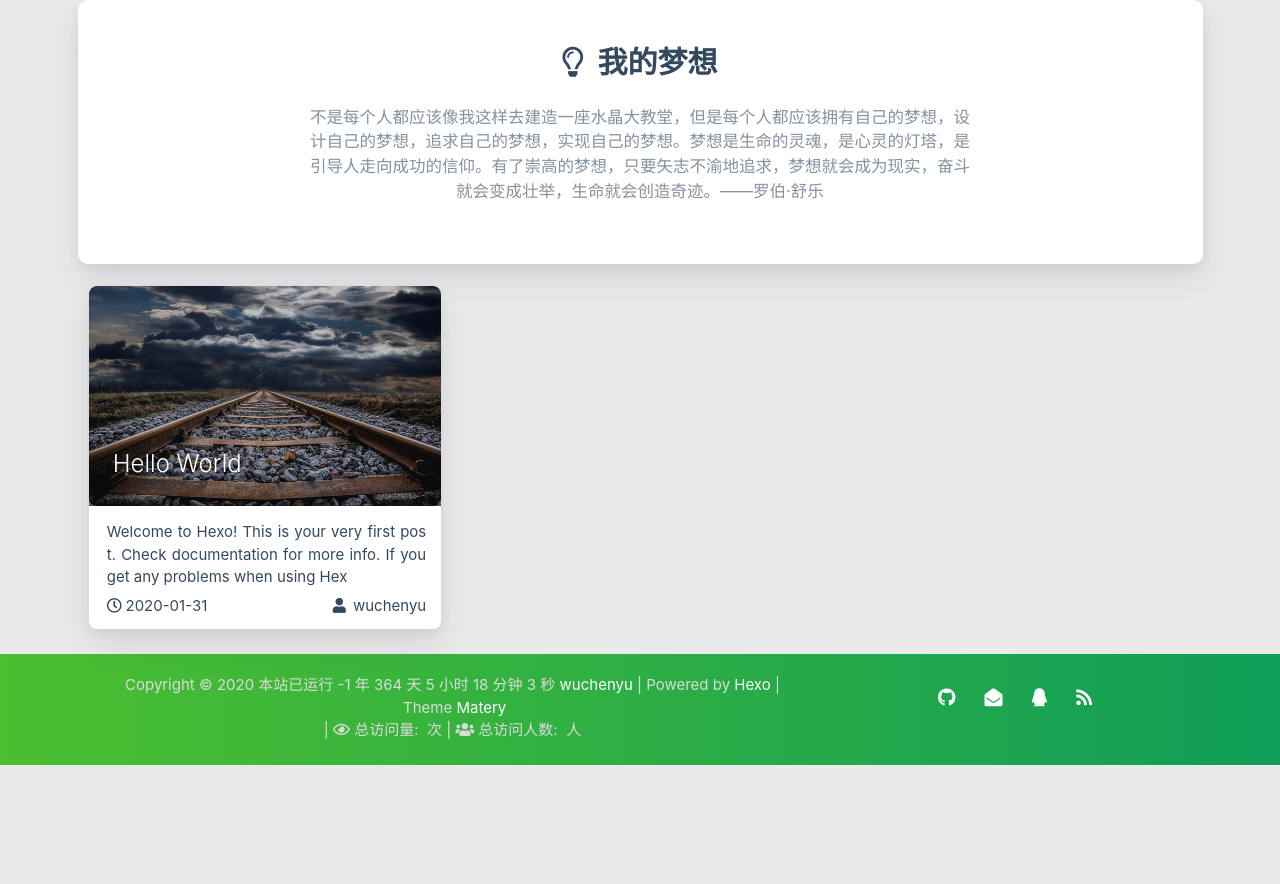
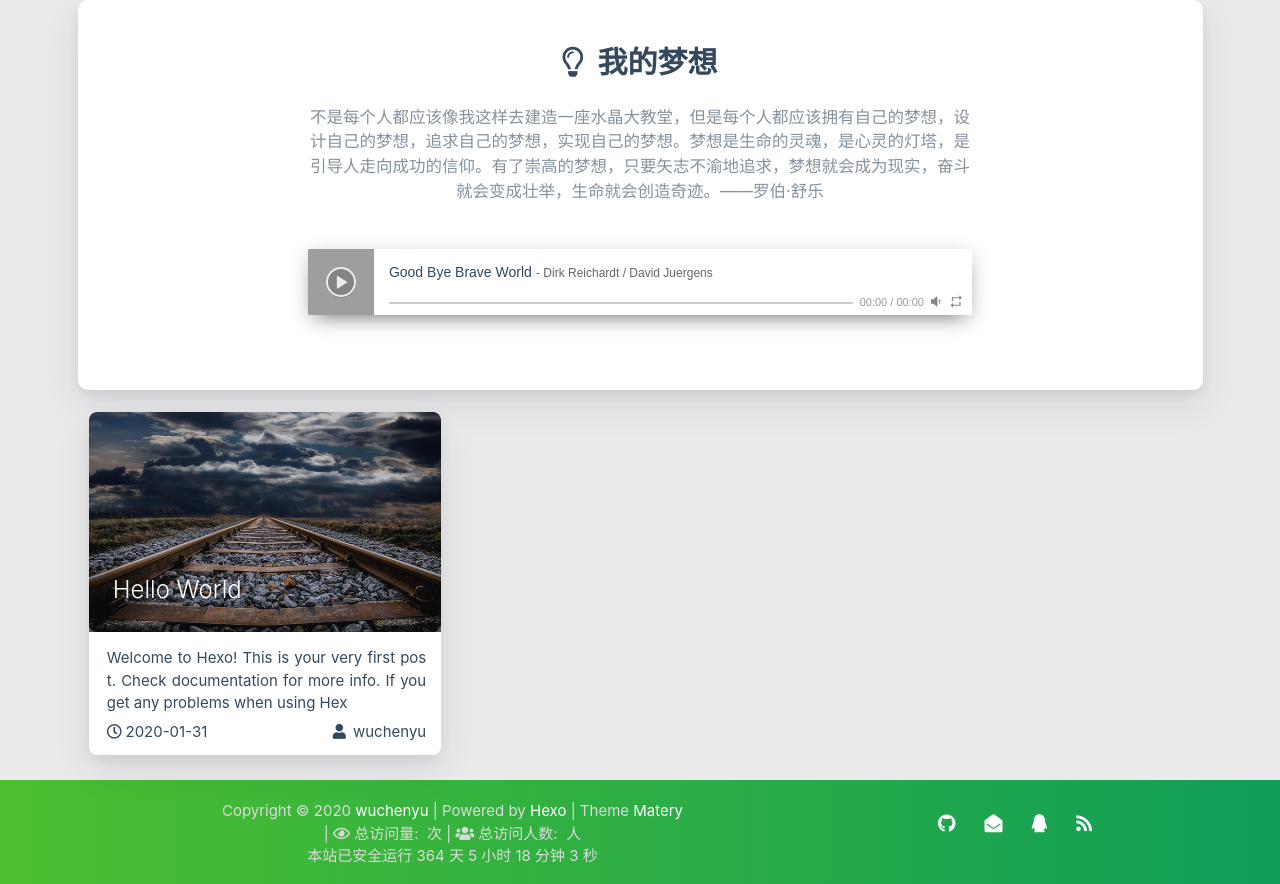
Before and after one commit to VVCY/VVCY.github.io, a plain HTML site: page index.html in a window 1280 px wide. Shown: the part 818-1702 px from the top of the page. Before the commit the page ends 1583 px from the top, so only its background shows below. Drawn offline with nearby package versions, Linux system fonts and the light colour scheme; some packages are replaced by stand-ins of ours; no server answers; grey boxes are pictures that could not be loaded; a script that the page names is missing.

Commit message:
Site updated: 2020-02-01 13:17:57

```diff
--- a/index.html
+++ b/index.html
@@ -502,6 +502,37 @@
 
 
 
+<link rel="stylesheet" href="/libs/aplayer/APlayer.min.css">
+<div class="music-player">
+
+    <div class="row">
+        <div class="col l8 offset-l2 m10 offset-m1 s12">
+            <div id="aplayer" class="music"></div>
+        </div>
+    </div>
+</div>
+
+<script src="/libs/aplayer/APlayer.min.js"></script>
+<script>
+$(function () {
+    new APlayer({
+        container: document.getElementById('aplayer'),
+        fixed: 'false' === 'true',
+        autoplay: 'false' === 'true',
+        theme: '#42b983',
+        loop: 'all',
+        order: 'list',
+        preload: 'auto',
+        volume: Number('0.7'),
+        listFolded: 'false' === 'true',
+        listMaxHeight: '',
+        audio: eval([{"name":"Good Bye Brave World","artist":"Dirk Reichardt / David Juergens","url":"https://music.163.com/#/song?id=26624722","cover":"https://p2.music.126.net/kSz24XocHFSKv3LIcxRm9w==/109951164429251929.jpg?imageView=1&type=webp&thumbnail=80x0"}])
+    });
+});
+</script>
+
+
+
 
 
                     <div id="recommend-sections" class="recommend">
@@ -569,11 +600,10 @@
 
 
     <footer class="page-footer bg-color">
-    <div class="container row center-align" style="margin-bottom: 0px !important;">
+    <div class="container row center-align" style="margin-bottom: 15px !important;">
         <div class="col s12 m8 l8 copy-right">
             Copyright&nbsp;&copy;
             <span id="year">2020</span>
-            <span id="sitetime"></span>
             <a href="http://yoursite.com" target="_blank">wuchenyu</a>
             |&nbsp;Powered by&nbsp;<a href="https://hexo.io/" target="_blank">Hexo</a>
             |&nbsp;Theme&nbsp;<a href="https://github.com/blinkfox/hexo-theme-matery" target="_blank">Matery</a>
@@ -596,6 +626,50 @@
             </span>
 
             <br>
+
+            <span id="sitetime">载入运行时间...</span>
+            <script>
+                function siteTime() {
+                    var seconds = 1000;
+                    var minutes = seconds * 60;
+                    var hours = minutes * 60;
+                    var days = hours * 24;
+                    var years = days * 365;
+                    var today = new Date();
+                    var startYear = "2020";
+                    var startMonth = "1";
+                    var startDate = "31";
+                    var startHour = "0";
+                    var startMinute = "0";
+                    var startSecond = "0";
+                    var todayYear = today.getFullYear();
+                    var todayMonth = today.getMonth() + 1;
+                    var todayDate = today.getDate();
+                    var todayHour = today.getHours();
+                    var todayMinute = today.getMinutes();
+                    var todaySecond = today.getSeconds();
+                    var t1 = Date.UTC(startYear, startMonth, startDate, startHour, startMinute, startSecond);
+                    var t2 = Date.UTC(todayYear, todayMonth, todayDate, todayHour, todayMinute, todaySecond);
+                    var diff = t2 - t1;
+                    var diffYears = Math.floor(diff / years);
+                    var diffDays = Math.floor((diff / days) - diffYears * 365);
+                    var diffHours = Math.floor((diff - (diffYears * 365 + diffDays) * days) / hours);
+                    var diffMinutes = Math.floor((diff - (diffYears * 365 + diffDays) * days - diffHours * hours) /
+                        minutes);
+                    var diffSeconds = Math.floor((diff - (diffYears * 365 + diffDays) * days - diffHours * hours -
+                        diffMinutes * minutes) / seconds);
+                    if (startYear == todayYear) {
+                        document.getElementById("year").innerHTML = todayYear;
+                        document.getElementById("sitetime").innerHTML = "本站已安全运行 " + diffDays + " 天 " + diffHours +
+                            " 小时 " + diffMinutes + " 分钟 " + diffSeconds + " 秒";
+                    } else {
+                        document.getElementById("year").innerHTML = startYear + " - " + todayYear;
+                        document.getElementById("sitetime").innerHTML = "本站已安全运行 " + diffYears + " 年 " + diffDays +
+                            " 天 " + diffHours + " 小时 " + diffMinutes + " 分钟 " + diffSeconds + " 秒";
+                    }
+                }
+                setInterval(siteTime, 1000);
+            </script>
 
             <br>
 
@@ -636,43 +710,6 @@
 </footer>
 
 <div class="progress-bar"></div>
-
-<script language=javascript>
-    function siteTime() {
-        window.setTimeout("siteTime()", 1000);
-        var seconds = 1000;
-        var minutes = seconds * 60;
-        var hours = minutes * 60;
-        var days = hours * 24;
-        var years = days * 365;
-        var today = new Date();
-        var todayYear = today.getFullYear();
-        var todayMonth = today.getMonth() + 1;
-        var todayDate = today.getDate();
-        var todayHour = today.getHours();
-        var todayMinute = today.getMinutes();
-        var todaySecond = today.getSeconds();
-        /* Date.UTC() -- 返回date对象距世界标准时间(UTC)1970年1月1日午夜之间的毫秒数(时间戳)
-        year - 作为date对象的年份，为4位年份值
-        month - 0-11之间的整数，做为date对象的月份
-        day - 1-31之间的整数，做为date对象的天数
-        hours - 0(午夜24点)-23之间的整数，做为date对象的小时数
-        minutes - 0-59之间的整数，做为date对象的分钟数
-        seconds - 0-59之间的整数，做为date对象的秒数
-        microseconds - 0-999之间的整数，做为date对象的毫秒数 */
-        var t1 = Date.UTC(2020, 01, 31, 00, 00, 00); //北京时间2018-2-13 00:00:00
-        var t2 = Date.UTC(todayYear, todayMonth, todayDate, todayHour, todayMinute, todaySecond);
-        var diff = t2 - t1;
-        var diffYears = Math.floor(diff / years);
-        var diffDays = Math.floor((diff / days) - diffYears * 365);
-        var diffHours = Math.floor((diff - (diffYears * 365 + diffDays) * days) / hours);
-        var diffMinutes = Math.floor((diff - (diffYears * 365 + diffDays) * days - diffHours * hours) / minutes);
-        var diffSeconds = Math.floor((diff - (diffYears * 365 + diffDays) * days - diffHours * hours - diffMinutes * minutes) / seconds);
-        document.getElementById("sitetime").innerHTML = "本站已运行 " +diffYears+" 年 "+diffDays + " 天 " + diffHours + " 小时 " + diffMinutes + " 分钟 " + diffSeconds + " 秒";
-    }/*因为建站时间还没有一年，就将之注释掉了。需要的可以取消*/
-    siteTime();
-</script>
-
 
     <!-- 搜索遮罩框 -->
 <div id="searchModal" class="modal">
```
Also changed, not shown: 2020/01/31/hello-world/index.html (+45 -39 lines), 404.html (+45 -39 lines), archives/2020/01/index.html (+45 -39 lines), archives/2020/index.html (+45 -39 lines), archives/index.html (+45 -39 lines).
